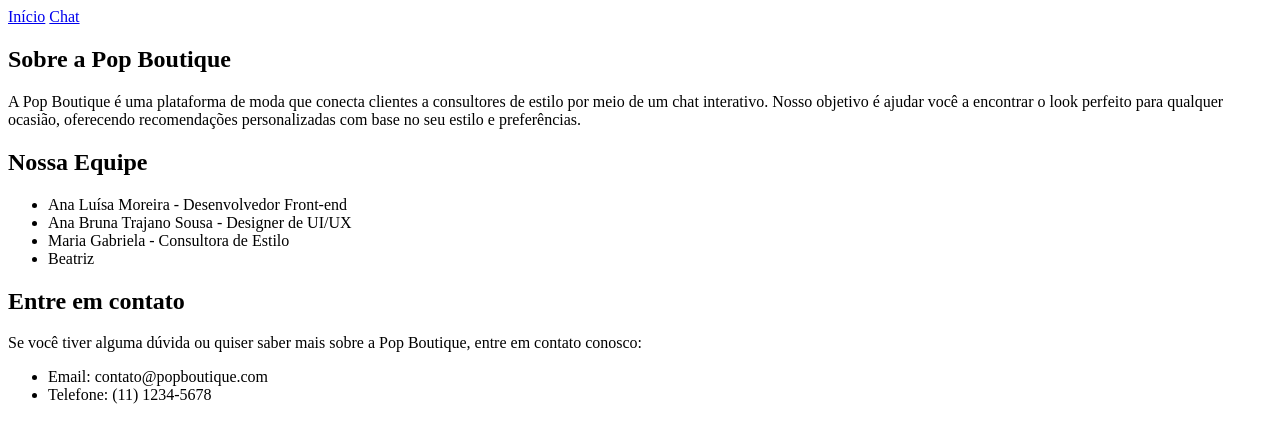
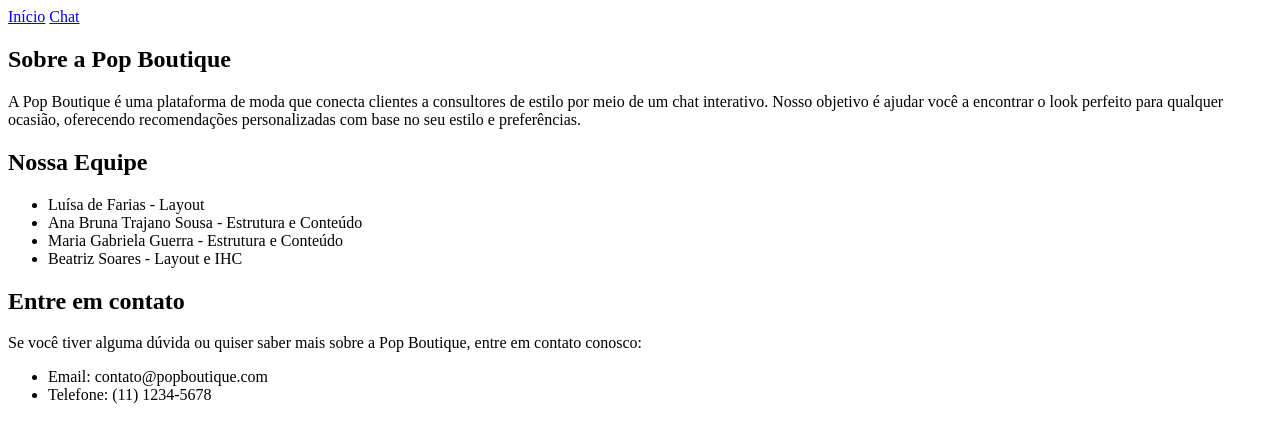
Before and after one commit to anabrunats/popboutique, a plain HTML site: page final.html in a window 1280 px wide. Drawn offline with Linux system fonts and the light colour scheme.

Commit message:
Revise team section in final.html
Updated team members' names and roles in the HTML.

```diff
--- a/final.html
+++ b/final.html
@@ -22,10 +22,10 @@
     <section class="equipe">
         <h2 class="titulo">Nossa Equipe</h2>
         <ul class="lista-equipe">
-            <li>Ana Luísa Moreira - Desenvolvedor Front-end</li>
-            <li>Ana Bruna Trajano Sousa - Designer de UI/UX</li>
-            <li>Maria Gabriela - Consultora de Estilo</li>
-            <li>Beatriz</li>
+            <li>Luísa de Farias - Layout</li>
+            <li>Ana Bruna Trajano Sousa - Estrutura e Conteúdo</li>
+            <li>Maria Gabriela Guerra - Estrutura e Conteúdo</li>
+            <li>Beatriz Soares - Layout e IHC</li>
         </ul>
     </section>
 
```
